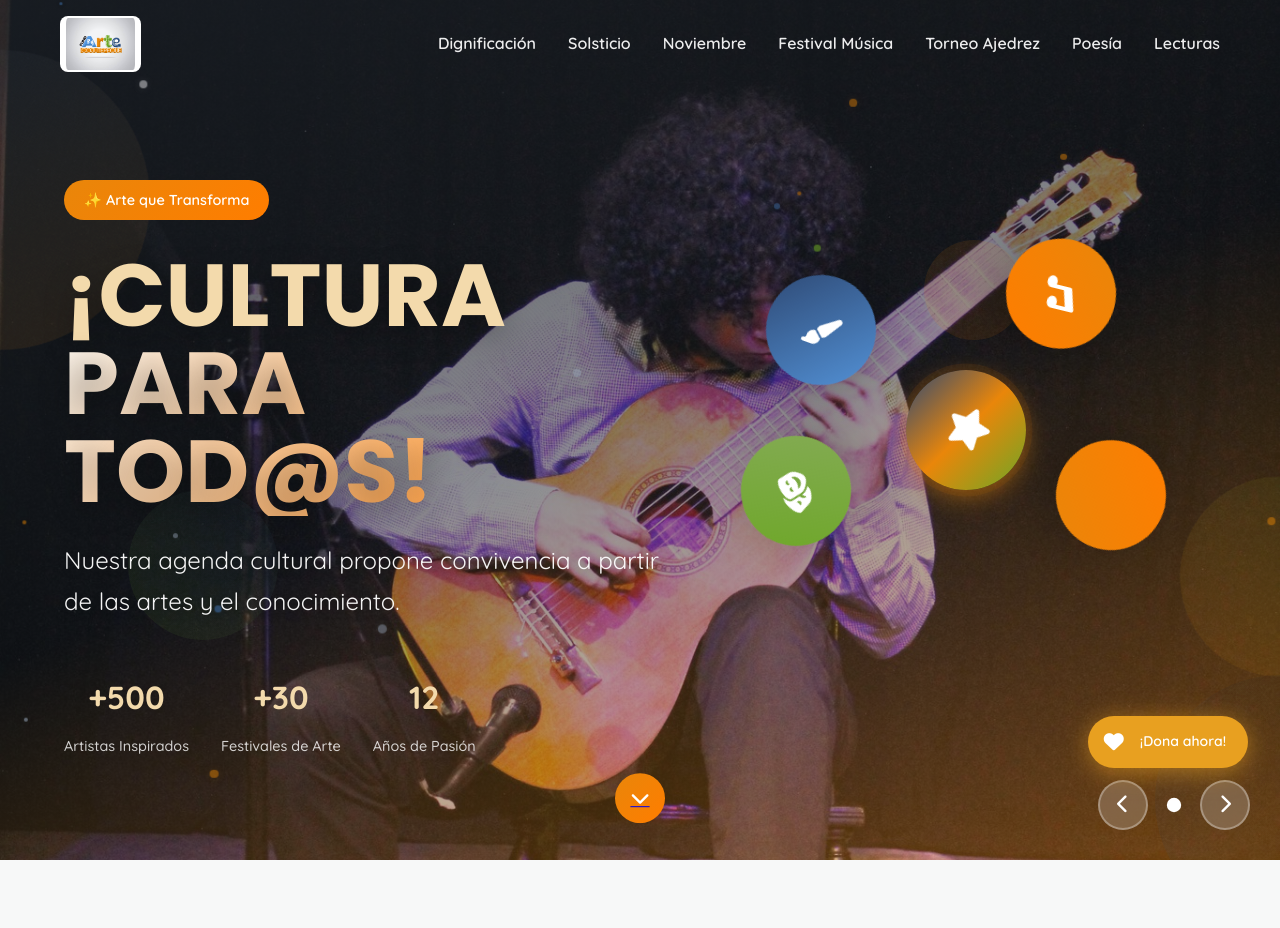
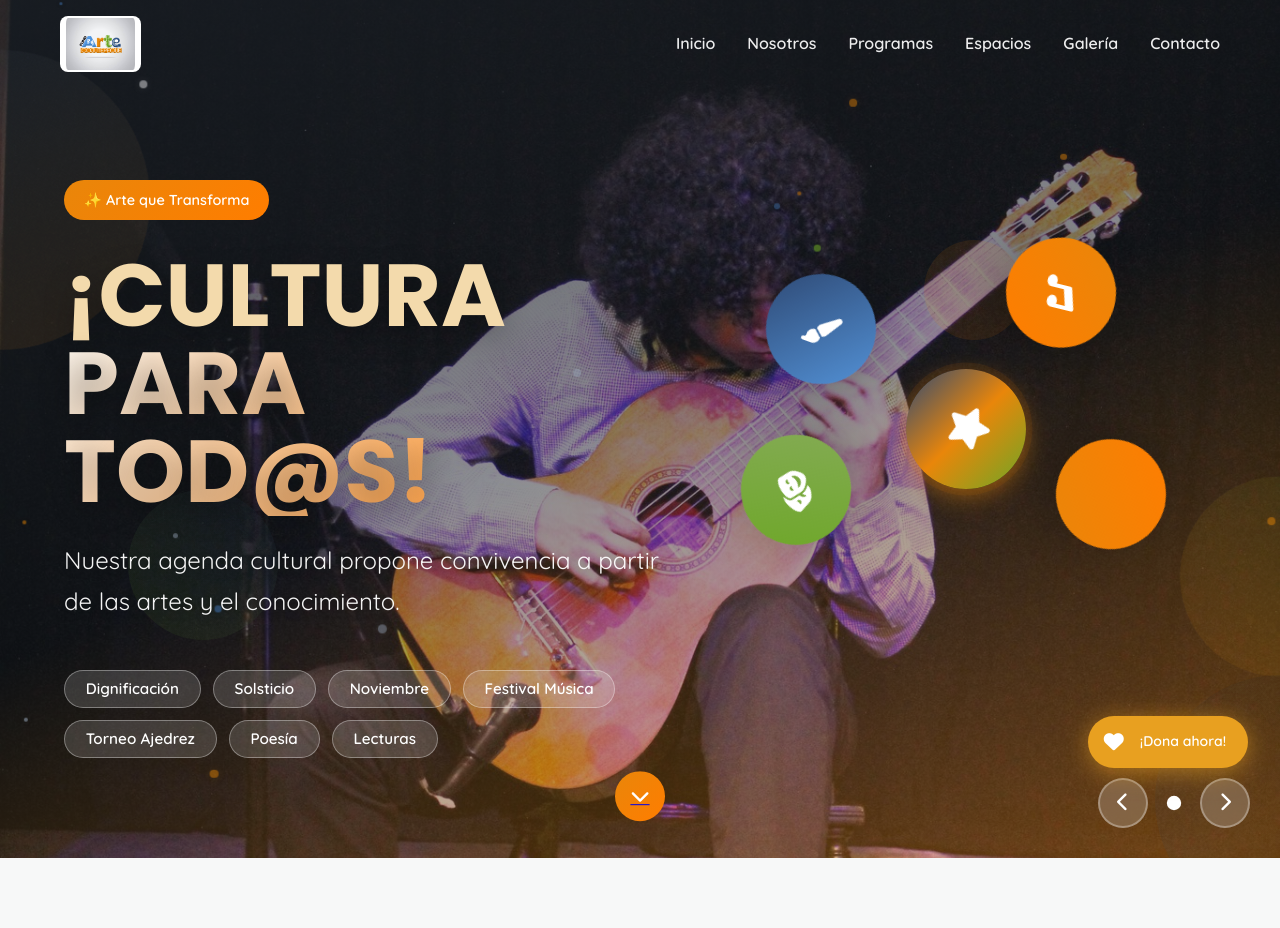
Before and after one commit to cerros777/fundarte-cojutepeque-web, a website: page cultura.html in a window 1280 px wide. Shown: the top 928 px of the page. Drawn offline with Linux system fonts and the light colour scheme.

Commit message:
nav bar and pills on each page

```diff
--- a/assets/css/style.css
+++ b/assets/css/style.css
@@ -627,6 +627,39 @@ p {
     font-weight: 500;
 }
 
+/* Hero quick-link pills (reuse a page's section links in its hero) */
+.hero-pills {
+    display: flex;
+    flex-wrap: wrap;
+    gap: 0.75rem;
+    animation: fadeInUp 1s ease-out 1.2s both;
+}
+
+.hero-pill {
+    display: inline-flex;
+    align-items: center;
+    padding: 0.65rem 1.3rem;
+    border-radius: 50px;
+    background: rgba(255, 255, 255, 0.15);
+    border: 1px solid rgba(255, 255, 255, 0.35);
+    color: #fff;
+    text-decoration: none;
+    font-weight: 600;
+    font-size: 0.95rem;
+    line-height: 1;
+    backdrop-filter: blur(8px);
+    -webkit-backdrop-filter: blur(8px);
+    transition: var(--transition);
+}
+
+.hero-pill:hover {
+    background: var(--ochre);
+    border-color: var(--ochre);
+    color: #fff;
+    transform: translateY(-3px);
+    box-shadow: 0 8px 20px rgba(0, 0, 0, 0.25);
+}
+
 .hero-visual {
     display: flex;
     justify-content: center;
@@ -1638,6 +1671,10 @@ p {
         justify-content: center;
         flex-wrap: wrap;
         gap: 1.5rem;
+    }
+
+    .hero-pills {
+        justify-content: center;
     }
 
     /* Hero Visual Elements Mobile Fixes */
--- a/cultura.html
+++ b/cultura.html
@@ -49,13 +49,12 @@
             </div>
 
             <div class="nav-menu" id="nav-menu">
-                <a href="#dignificacion" class="nav-link">Dignificación</a>
-                <a href="#solsticio" class="nav-link">Solsticio</a>
-                <a href="#noviembre" class="nav-link">Noviembre</a>
-                <a href="#festival-musica" class="nav-link">Festival Música</a>
-                <a href="#torneo-ajedrez" class="nav-link">Torneo Ajedrez</a>
-                <a href="#poesia" class="nav-link">Poesía</a>
-                <a href="#lecturas" class="nav-link">Lecturas</a>
+                <a href="/#home" class="nav-link">Inicio</a>
+                <a href="/nosotros" class="nav-link">Nosotros</a>
+                <a href="/#programs" class="nav-link">Programas</a>
+                <a href="/#spaces" class="nav-link">Espacios</a>
+                <a href="/#gallery" class="nav-link">Galería</a>
+                <a href="/#contact" class="nav-link">Contacto</a>
             </div>
 
             <div class="nav-toggle" id="nav-toggle">
@@ -100,19 +99,14 @@
                 <p class="hero-subtitle">
                     Nuestra agenda cultural propone convivencia a partir de las artes y el conocimiento.
                 </p>
-                <div class="hero-stats">
-                    <div class="stat-item">
-                        <span class="stat-number">+500</span>
-                        <span class="stat-label">Artistas Inspirados</span>
-                    </div>
-                    <div class="stat-item">
-                        <span class="stat-number">+30</span>
-                        <span class="stat-label">Festivales de Arte</span>
-                    </div>
-                    <div class="stat-item">
-                        <span class="stat-number">12</span>
-                        <span class="stat-label">Años de Pasión</span>
-                    </div>
+                <div class="hero-pills">
+                    <a href="#dignificacion" class="hero-pill">Dignificación</a>
+                    <a href="#solsticio" class="hero-pill">Solsticio</a>
+                    <a href="#noviembre" class="hero-pill">Noviembre</a>
+                    <a href="#festival-musica" class="hero-pill">Festival Música</a>
+                    <a href="#torneo-ajedrez" class="hero-pill">Torneo Ajedrez</a>
+                    <a href="#poesia" class="hero-pill">Poesía</a>
+                    <a href="#lecturas" class="hero-pill">Lecturas</a>
                 </div>
             </div>
             <div class="hero-visual">
```
Also changed, not shown: apoyo.html (+11 -17 lines), educacion.html (+12 -18 lines), index.html (+1 -1 lines), nosotros.html (+11 -18 lines).
